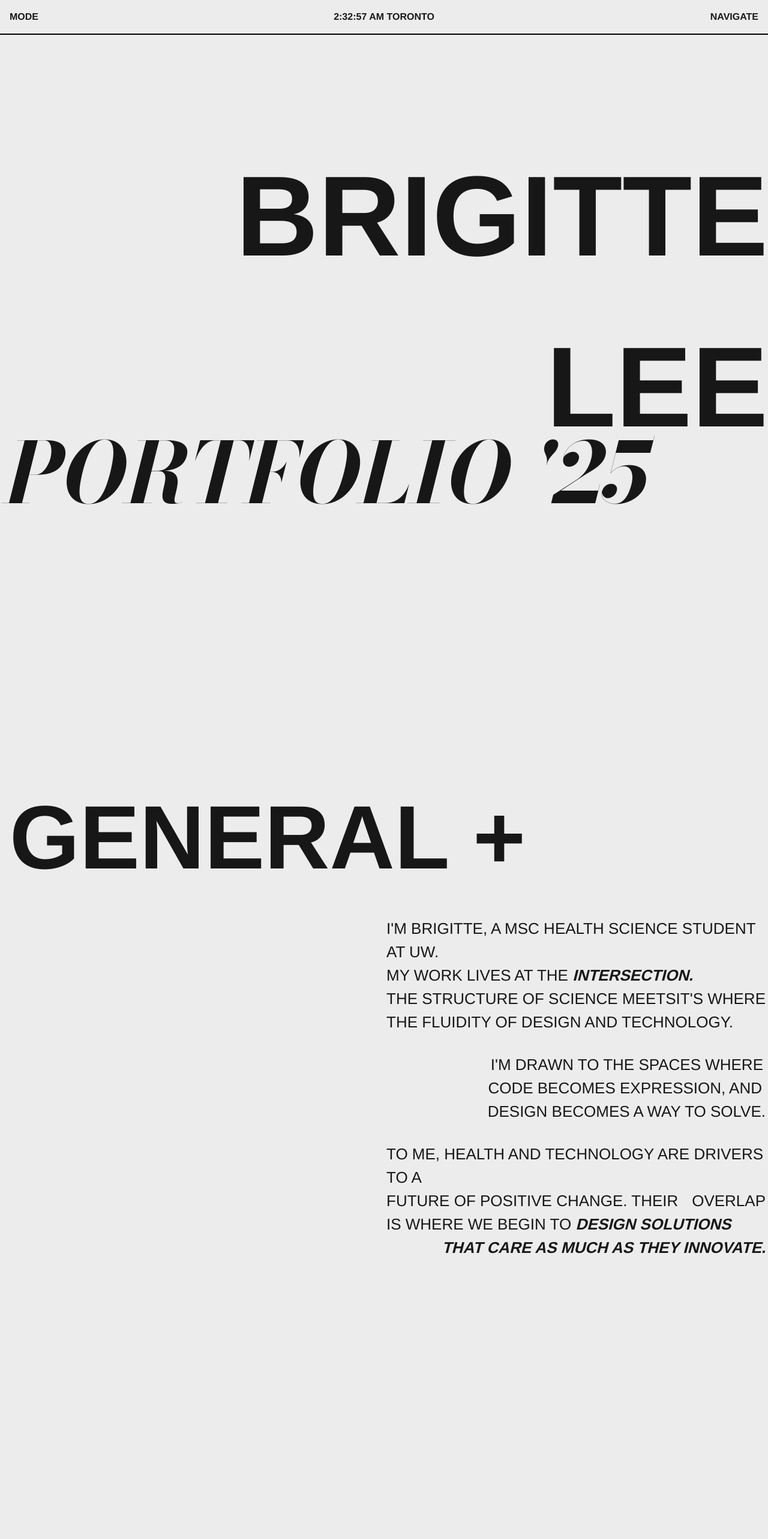
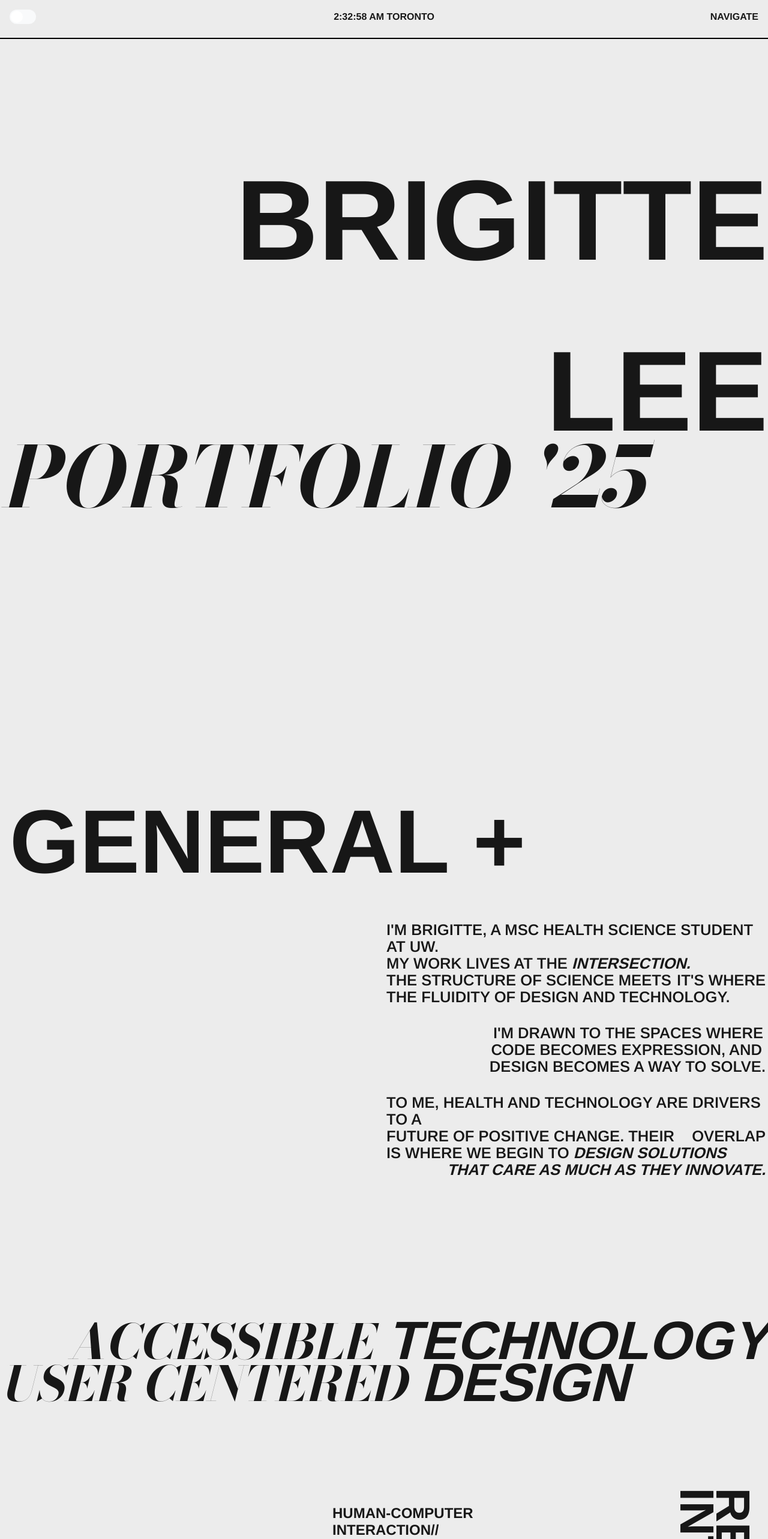
Before and after one commit to brigittewylee/portfolio-2025, a Next.js app: page / in a window 1280 px wide. Shown: the top 2566 px of the page at 60% size. Before the commit the page ends 2104 px from the top, so only its background shows below. Built offline with nearby package versions, Linux system fonts and the light colour scheme; a web font is replaced by a local one.

Commit message:
add project page

```diff
--- a/src/app/components/general.tsx
+++ b/src/app/components/general.tsx
@@ -9,8 +9,8 @@ export default function General() {
 			</div>
 			<div className="flex flex-row">
 				<div className="w-1/2"></div>
-            <div className="w-1/2 text-[26px]">
-              <div className="p-1 text-right font-normal">
+				<div className="w-1/2 text-[25.6px]/7">
+				<div className="p-1 text-right font-semibold">
 					<p className="text-left">I&apos;M BRIGITTE, A MSC HEALTH SCIENCE STUDENT AT UW.</p>
 					<p className="text-left">MY WORK LIVES AT THE
 						<span className="font-bold italic"> INTERSECTION. </span>
--- a/src/app/components/header.tsx
+++ b/src/app/components/header.tsx
@@ -5,7 +5,26 @@ export default function Header() {
     <div>
         <section className="flex text-m font-[family-name:var(--font-arimo)] font-bold">
           <div className="flex-1 p-4 text-left">
-            MODE
+            <label className="inline-flex items-center cursor-pointer">
+              <input type="checkbox" value="" className="sr-only peer"></input>
+              <div className="relative w-11 h-6 bg-gray-50
+			  				peer-focus:outline-none
+                            rounded-full peer
+                            dark:bg-gray-300
+                            peer-checked:after:translate-x-full
+                            rtl:peer-checked:after:-translate-x-full
+                            peer-checked:after:border-white after:content-['']
+                            after:absolute after:top-[2px]
+                            after:start-[2px]
+                            after:bg-white after:border-gray-300
+                            after:rounded-full
+                            after:h-5
+                            after:w-5
+                            after:transition-all
+                            dark:border-gray-600
+                            peer-checked:bg-black
+                            dark:peer-checked:bg-black-600"></div>
+            </label>
           </div>
           <div className="flex-1 p-4 text-center">
             <Clock />
--- /dev/null
+++ b/src/app/components/work.tsx
@@ -0,0 +1,36 @@
+export default function Work() {
+  return (
+    <div className="italic font-bold">
+        <p className="text-[80px] font-[family-name:var(--font-bodoni-moda)]
+                        text-right">
+          ACCESSIBLE
+        	<span className="text-[90px] font-[family-name:var(--font-arimo)]"> TECHNOLOGY</span>
+        </p>
+        <p className="text-[80px]/1 font-[family-name:var(--font-bodoni-moda)]">
+          USER CENTERED
+        	<span className="text-[90px] font-[family-name:var(--font-arimo)]"> DESIGN</span>
+        </p>
+    	<div className="mt-50 flex font-[family-name:var(--font-arimo)] not-italic">
+			<div className="mt-30 w-2/3 text-[100px]/20">
+				<p>PROJECT</p>
+				<p className="font-[family-name:var(--font-bodoni-moda)]">GALLERY</p>
+			</div>
+			<div className="w-1/3 text-2xl/7 font-[family-name:var(--font-arimo)]">
+				<p>HUMAN-COMPUTER INTERACTION//</p>
+				<p>ARTIFICIAL INTELLIGENCE//</p>
+				<p>AFFECTIVE COMPUTING//</p>
+				<p>HEALTH INFORMATICS//</p>
+				<p>COGNITIVE IMPARIMENTS//</p>
+				<p>HUMAN-COMPUTER INTERACTION//</p>
+				<p>USER INTERFACE AND DESGIN//</p>
+
+			</div>
+			<div className="flex-1 rotate-90 text-[80px]/15">
+				<p>RESEARCH</p>
+				<p>INTERESTS</p>
+			</div>
+        </div>
+
+    </div>
+  );
+}
--- a/src/app/page.tsx
+++ b/src/app/page.tsx
@@ -2,6 +2,7 @@
 import Header from "./components/header";
 import Landing from "./components/landing";
 import General from "./components/general";
+import Work from "./components/work";
 
 export default function HomePage() {
   return (
@@ -12,8 +13,11 @@ export default function HomePage() {
       <div className="mt-40 mb-120">
         <Landing />
       </div>
+      <div className="mb-50">
+        <General />
+      </div>
       <div>
-        <General />
+        <Work />
       </div>
 
     </div>
```
Lines whose indentation alone changed are shown as unchanged.
